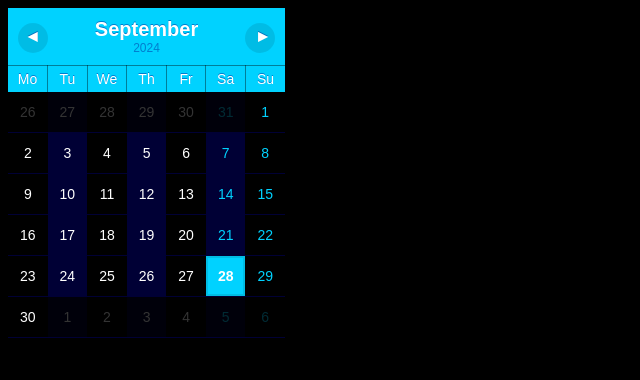
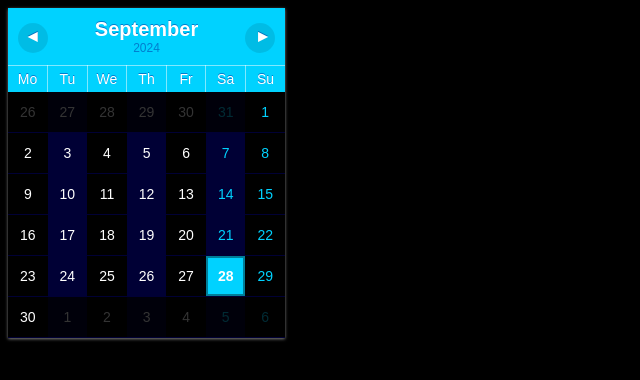
Before and after one commit to HazelC1/notion, a plain HTML site: page calendardark1.html in a window 1280 px wide. Shown: the whole page, without its empty margins (0-640 px from the left). Drawn offline with Linux system fonts and the light colour scheme.

Commit message:
Update calendardark1.html

```diff
--- a/calendardark1.html
+++ b/calendardark1.html
@@ -30,12 +30,12 @@ button::-moz-focus-inner {
     /* height: 330px; */
     /* width: 350px; */
     font-size: 14px;
-    /* box-shadow: 0px 1px 4px rgba(0,0,0,0.4); */
+    /* box-shadow: 0px 1px 4px rgba(255,255,255,0.5); */
 }
 table {
     border-collapse: collapse;
     table-layout: fixed;
-    box-shadow: 0px 1px 3px rgba(0,0,0,0.4);
+    box-shadow: 0px 1px 3px rgba(255,255,255,0.5);
     background-color: ##00d2ff;
     position: absolute;
 
@@ -61,8 +61,8 @@ td:last-child, th:last-child {
 }
 
 th {
-    border-top: 1px solid rgba(0,0,0,0.4);
-    border-right: 1px solid rgba(0,0,0,0.4);
+    border-top: 1px solid rgba(255,255,255,0.5);
+    border-right: 1px solid rgba(255,255,255,0.5);
     background-color: #00d2ff;
     color: #fff;
     text-shadow: 0px -1px 0px rgba(0,0,133,0.4);
@@ -101,7 +101,7 @@ td.avui>span {
     font-weight: bold;
     background-color: #00d2ff;
     color: #fff;
-    border: 2px solid rgba(0,0,0,0.1);
+    border: 2px solid rgba(0,0,0,0.4);
 }
 td.fora > span {
     opacity: 0.2;
```
